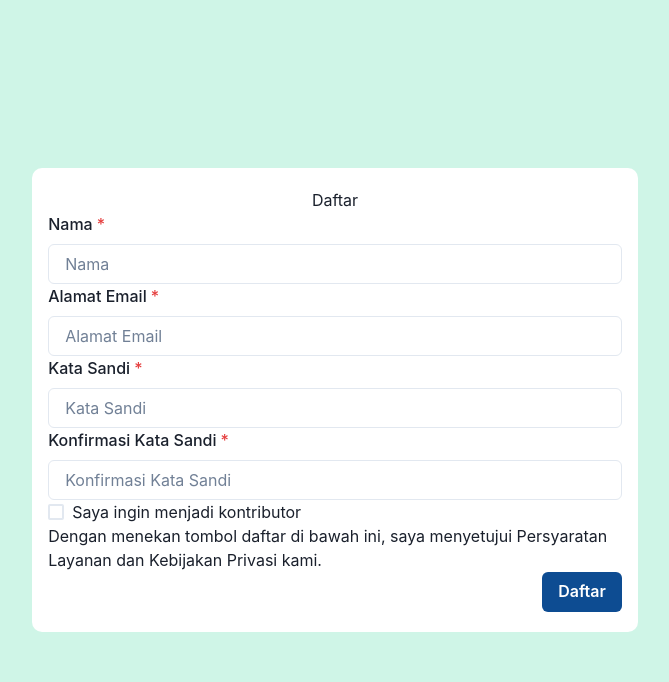
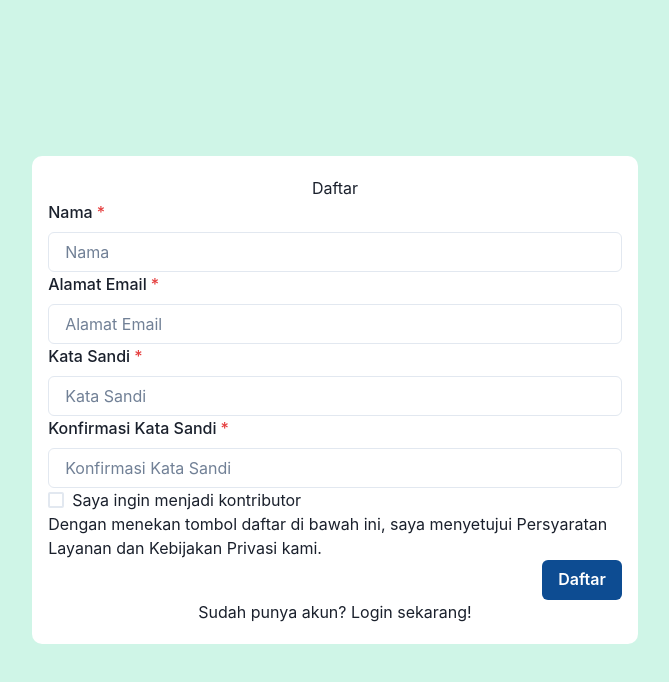
Before and after one commit to alifiarahmah/ocw-frontend, a Next.js app: page /register in a window 1280 px wide. Shown: the top 682 px of the page, without its empty margins (305-974 px from the left). Built offline with nearby package versions, Linux system fonts and the light colour scheme.

Commit message:
fix : add some changes

```diff
--- a/src/pages/register.tsx
+++ b/src/pages/register.tsx
@@ -34,6 +34,7 @@ const Register = () => {
                     <Checkbox>Saya ingin menjadi kontributor</Checkbox>
                     <Text>Dengan menekan tombol daftar di bawah ini, saya menyetujui Persyaratan Layanan dan Kebijakan Privasi kami.</Text>
                     <Button className={styles.button} backgroundColor='#0d4c92' color='white'>Daftar</Button>
+                    <Center>Sudah punya akun? Login sekarang!</Center>
                 </Container>
             </div>
         </>
```
